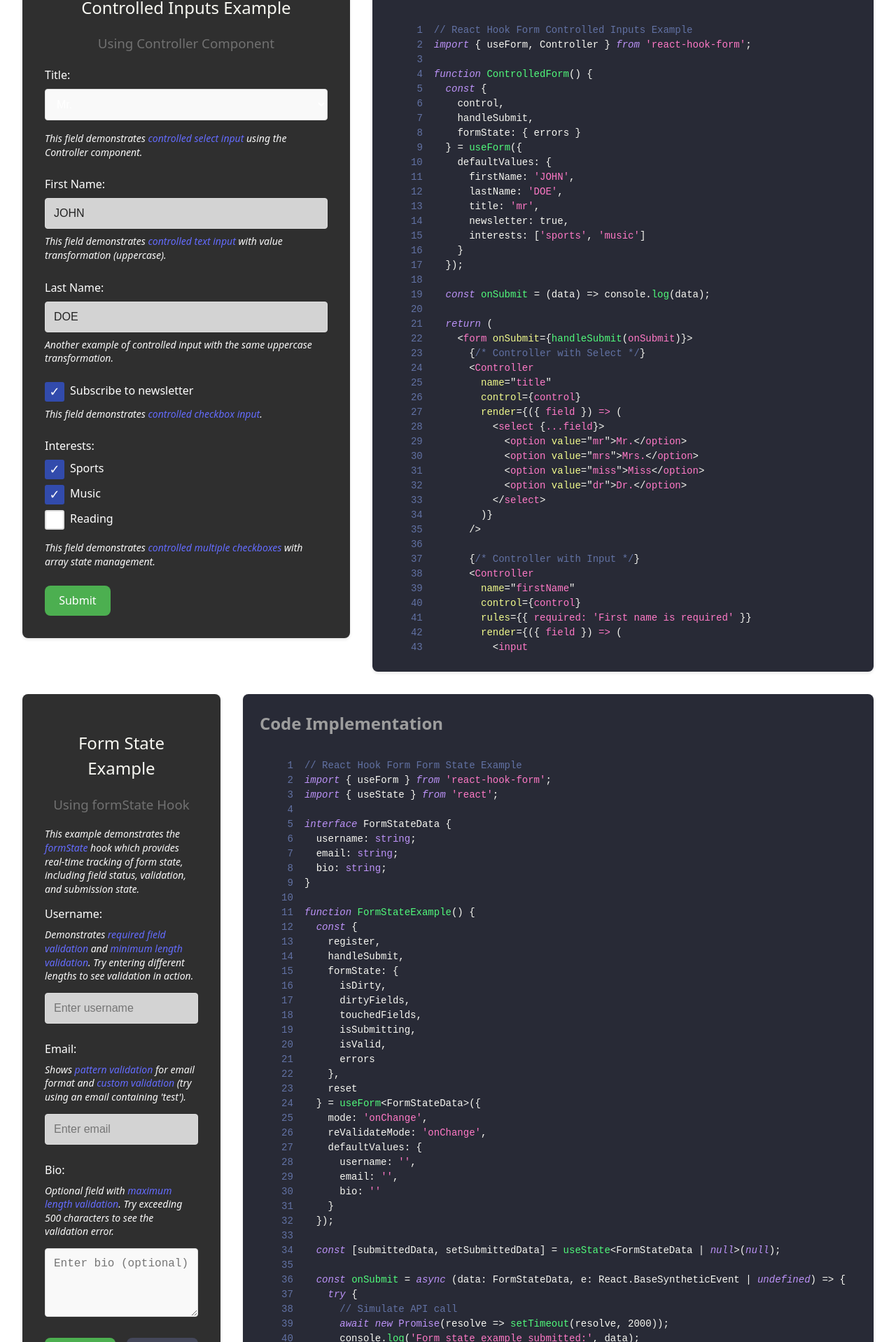
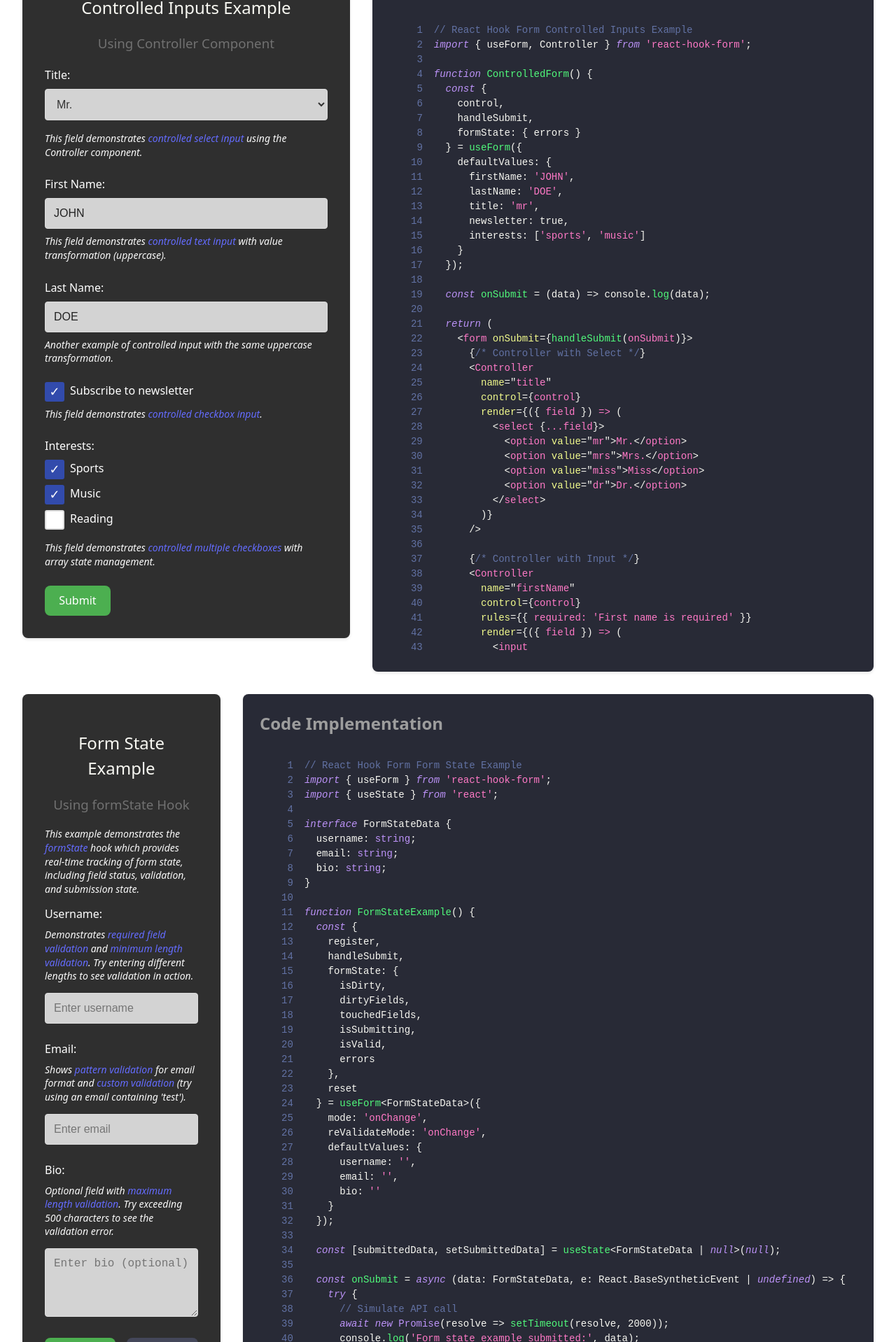
Before and after one commit to morganporritt/rhf-demo, a React (Vite) app: page / in a window 1280 px wide. Shown: the part 2322-4240 px from the top of the page at 70% size. Built offline with nearby package versions, Linux system fonts and the light colour scheme.

Commit message:
Update form input styles with darker background and consistent text color

```diff
--- a/src/App.css
+++ b/src/App.css
@@ -114,8 +114,8 @@ h1 {
   border: 1px solid #ddd;
   border-radius: 4px;
   font-size: 1rem;
-  background-color: #f9f9f9;
-  color: white;
+  background-color: #d3d3d3;
+  color: #333;
   margin-bottom: 0.5rem;
 }
 
@@ -330,7 +330,7 @@ textarea {
   border: 1px solid #ddd;
   border-radius: 4px;
   font-size: 1rem;
-  background-color: #f9f9f9;
+  background-color: #d3d3d3;
   color: #333;
   box-sizing: border-box;
 }
```
